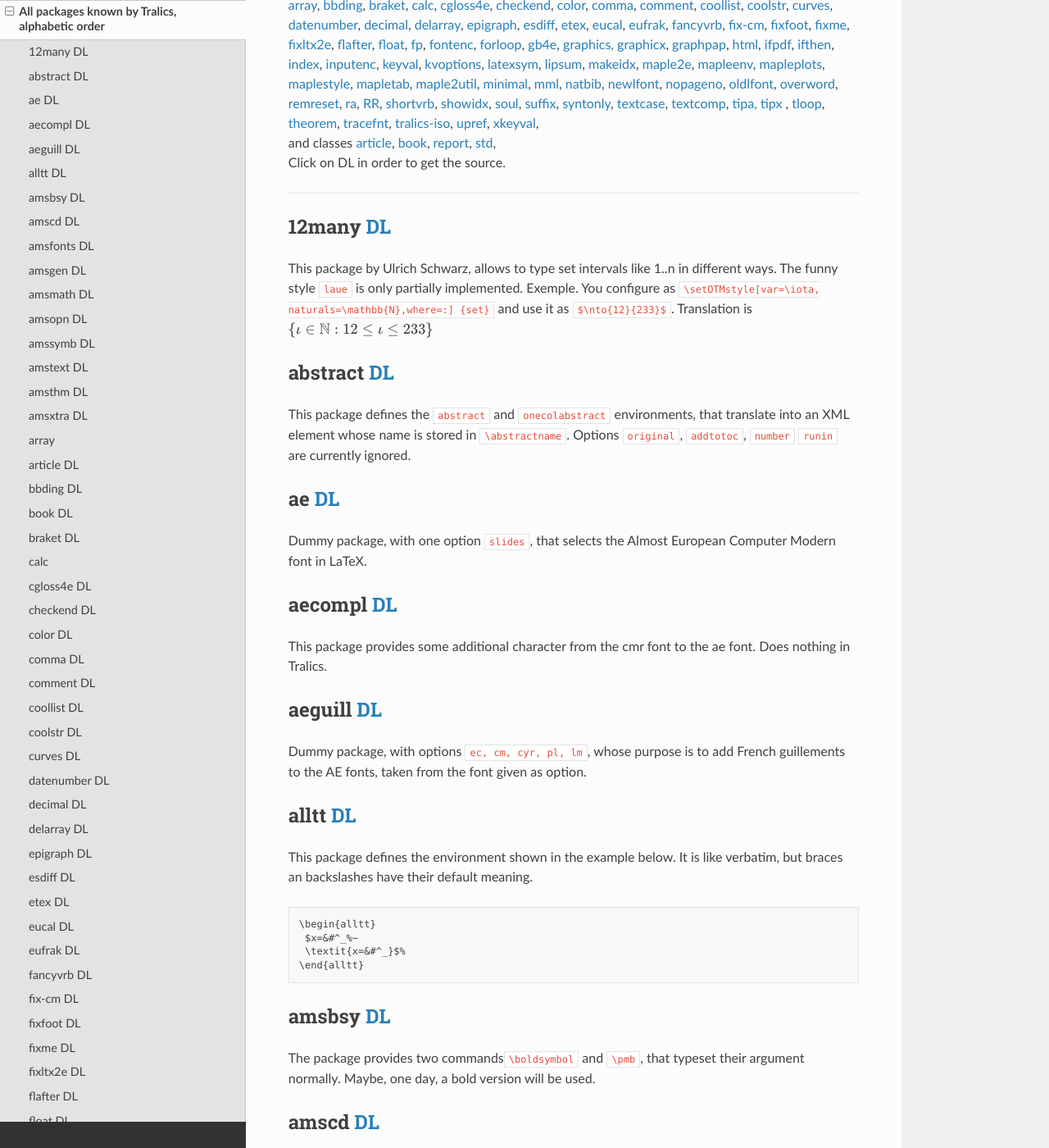
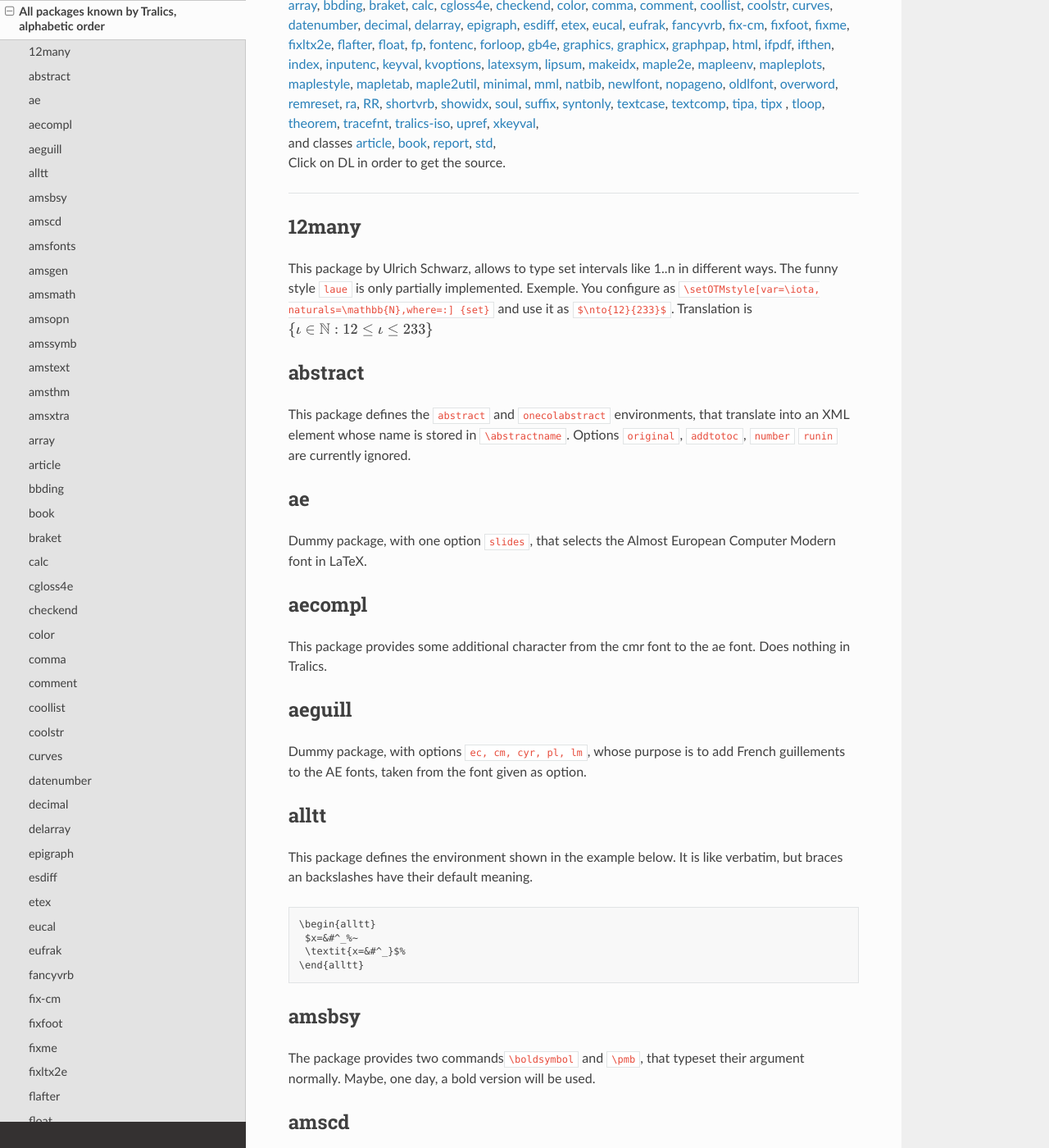
Before and after one commit to tralics/tralics, a Sphinx documentation site: the page built from docs/packages.rst, in a window 1280 px wide and 1400 px high, scrolled down 213 px. Shown: the whole window at 82% size. Built offline with Sphinx 7.4.7 and the Read the Docs theme 2.0.0, drawn with Linux system fonts in a browser that asks for light colours; some of the changed text lies outside the part shown.

Commit message:
Remove a few rst warnings

```diff
--- a/docs/cmds/doc-v.rst
+++ b/docs/cmds/doc-v.rst
@@ -653,7 +653,7 @@ The translation is
       <hi rend='tt'>\verb+&#x2423;{&#x2423;}&#x2423;$$</hi>.
       <hi rend='it'>+x+</hi>!</p>
 
-Preview:|example of \\verb|
+Preview:|example of verb|
 
 Look carefully at the last example. The character that follows the
 ``\verb`` command is a space, and this space plays the role of the
@@ -1192,7 +1192,7 @@
 it produces character U+22AA, ⊪; there is a triple vertical bar.
 
 .. |See...| image:: /img/AR.png
-.. |example of \\verb| image:: /img/img_116.png
+.. |example of verb| image:: /img/img_116.png
 .. |verbatim commands| image:: /img/img_108.png
 .. |Verbatim example| image:: /img/img_109.png
 .. |delimiters| image:: /img/img_50.png
--- a/docs/index.orig.rst
+++ b/docs/index.orig.rst
@@ -32,11 +32,6 @@ Printed Documentation and Examples
    :download:`Part II </pdf/tralics-rr2.pdf>`.
 -  Example of math formulas :download:`here </pdf/testmath.pdf>` and
    `here <mml_ex.html>`__.
--  The algorithms used by Tralics for the maths `XML
-   version <quadrat/tralics-math.xml>`__ or `Pdf
-   version <http://hal.inria.fr/inria-00192610/en/>`__
--  The amsmath sample paper, `translated <auxdir/testams.xml>`__ and
-   converted to `HTML <auxdir/beau2.xml>`__.
 
 Online Documentation
 --------------------
--- a/docs/packages.rst
+++ b/docs/packages.rst
@@ -45,8 +45,8 @@ All packages known by Tralics, alphabetic order
 
 .. _p12many:
 
-12many `DL <confdir/12many.plt>`__
-----------------------------------
+12many
+------
 
 This package by Ulrich Schwarz, allows to type set intervals like 1..n
 in different ways. The funny style ``laue`` is only partially
@@ -57,8 +57,8 @@ it as ``$\nto{12}{233}$``. Translation is
 
 .. _abstract:
 
-abstract `DL <confdir/abstract.plt>`__
---------------------------------------
+abstract
+--------
 
 This package defines the ``abstract`` and ``onecolabstract``
 environments, that translate into an XML element whose name is stored in
@@ -67,24 +67,24 @@ environments, that translate into an XML element whose name is stored in
 
 .. _ae:
 
-ae `DL <confdir/ae.plt>`__
---------------------------
+ae
+--
 
 Dummy package, with one option ``slides``, that selects the Almost
 European Computer Modern font in LaTeX.
 
 .. _aecompl:
 
-aecompl `DL <confdir/aecompl.plt>`__
-------------------------------------
+aecompl
+-------
 
 This package provides some additional character from the cmr font to the
 ae font. Does nothing in Tralics.
 
 .. _aeguill:
 
-aeguill `DL <confdir/aeguill.plt>`__
-------------------------------------
+aeguill
+-------
 
 Dummy package, with options ``ec, cm, cyr, pl, lm``, whose purpose is to
 add French guillements to the AE fonts, taken from the font given as
@@ -92,8 +92,8 @@ option.
 
 .. _alltt:
 
-alltt `DL <confdir/alltt.plt>`__
---------------------------------
+alltt
+-----
 
 This package defines the environment shown in the example below. It is
 like verbatim, but braces an backslashes have their default meaning.
@@ -109,8 +109,8 @@ like verbatim, but braces an backslashes have their default meaning.
 
 .. _amsbsy:
 
-amsbsy `DL <confdir/amsbsy.plt>`__
-----------------------------------
+amsbsy
+------
 
 The package provides two commands\ ``\boldsymbol`` and ``\pmb``, that
 typeset their argument normally. Maybe, one day, a bold version will be
@@ -118,8 +118,8 @@ used.
 
 .. _amscd:
 
-amscd `DL <confdir/amscd.plt>`__
---------------------------------
+amscd
+-----
 
 The package defines the CD environment, see example below. The
 environment makes the atsign character active, it reads three identical
@@ -154,15 +154,15 @@ vertical arrows, or a single one (vertical bar, equals sign, dot, or
 
 .. _amsfonts:
 
-amsfonts `DL <confdir/amsfonts.plt>`__
---------------------------------------
+amsfonts
+--------
 
 This package has an option psamsfonts, but does nothing.
 
 .. _amsgen:
 
-amsgen `DL <confdir/amsgen.plt>`__
-----------------------------------
+amsgen
+------
 
 This package is included in a lot of other ams packages. It defines some
 short cuts ``\@xp``, ``\DN@``, ``\FN@`` ``\nx@``, and a command
@@ -170,8 +170,8 @@ short cuts ``\@xp``, ``\DN@``, ``\FN@`` ``\nx@``, and a command
 
 .. _amsmath:
 
-amsmath `DL <confdir/amsgen.plt>`__
------------------------------------
+amsmath
+-------
 
 This package provides the following options: leqno, reqno, fleqn,
 centertags, tbtags, intlimits, nointlimits, sumlimits, nosumlimits,
@@ -186,8 +186,8 @@ not in the kernel are given by this file.
 
 .. _amsopn:
 
-amsopn `DL <confdir/amsopn.plt>`__
-----------------------------------
+amsopn
+------
 
 This package provides the following options: namelimits and
 nonamelimits. All commands defined by the LateX style file are in the
@@ -195,29 +195,29 @@ nonamelimits. All commands defined by the LateX style file are in the
 
 .. _amssymb:
 
-amssymb `DL <confdir/amssymb.plt>`__
-------------------------------------
+amssymb
+-------
 
 This package has an option amsfonts, but does nothing.
 
 .. _amstext:
 
-amstext `DL <confdir/amstext.plt>`__
-------------------------------------
+amstext
+-------
 
 This package does nothing.
 
 .. _amsthm:
 
-amsthm `DL <confdir/amsthm.plt>`__
-----------------------------------
+amsthm
+------
 
 This package does nothing.
 
 .. _amsxtra:
 
-amsxtra `DL <confdir/amsxtra.plt>`__
-------------------------------------
+amsxtra
+-------
 
 This package provides ``\sphat``, ``\spcheck``, ``\sptilde``,
 ``\spdot``, ``\spddot``, ``\spdddot``, ``\spbreve``, ``\spbreve``, as
@@ -245,15 +245,15 @@ of the box.
 
 .. _article:
 
-article `DL <confdir/article.clt>`__
-------------------------------------
+article
+-------
 
 Standard article class.
 
 .. _bbding:
 
-bbding `DL <confdir/bbding.plt>`__
-----------------------------------
+bbding
+------
 
 This package defines some names for some Ding characters. For instance
 ``\PhoneHandset`` for ✆, ``\FiveStarCenterOpen`` for ✫,
@@ -261,15 +261,15 @@ This package defines some names for some Ding characters. For instance
 
 .. _book:
 
-book `DL <confdir/book.clt>`__
-------------------------------
+book
+----
 
 Standard article class.
 
 .. _braket:
 
-braket `DL <confdir/braket.plt>`__
-----------------------------------
+braket
+------
 
 This package provides ``\bra``, ``\ket``, ``\braket``, ``\set``, and a
 large version (with capital initial letters). In the example that
@@ -311,15 +311,15 @@ equals signs are the same.
 
 .. _cgloss4e:
 
-cgloss4e `DL <confdir/cgloss4e.plt>`__
---------------------------------------
+cgloss4e
+--------
 
 Experimental package. All the code is in reality in the kernel
 
 .. _checkend:
 
-checkend `DL <confdir/checkend.plt>`__
---------------------------------------
+checkend
+--------
 
 If some closing braces and the like are missing, *Tralics* will print a
 line of the form *Save stack +40 -23* at the end of the job. A new item
@@ -342,8 +342,8 @@ like this.
 
 .. _color:
 
-color `DL <confdir/color.plt>`__
---------------------------------
+color
+-----
 
 Support for colors in Tralics. Options debugshow, usenames, monochrome
 are ignored. There are some driver options (dvips, xdvi, etc), all
@@ -352,8 +352,8 @@ Red are defined. Default depends on the driver.
 
 .. _comma:
 
-comma `DL <confdir/comma.plt>`__
---------------------------------
+comma
+-----
 
 This package provides a command ``\commaform`` that typesetsthe content
 of a counter with a comma very three digits; in fact it uses the content
@@ -388,19 +388,19 @@ Translation
 
 .. _comment:
 
-comment `DL <confdir/comment.plt>`__
-------------------------------------
+comment
+-------
 
 Implements ``\includecomment`` and ``\excludecomment`` as provided by
 the html package.
 
 .. _cool:
 
-coollist `DL <confdir/coolist.plt>`__
--------------------------------------
+coollist
+--------
 
-coolstr `DL <confdir/coolstr.plt>`__
-------------------------------------
+coolstr
+-------
 
 These packages provide some functionalities for strings and lists
 
@@ -427,15 +427,15 @@ These packages provide some functionalities for strings and lists
 
 .. _curves:
 
-curves `DL <confdir/curves.plt>`__
-----------------------------------
+curves
+------
 
 The package defines commands like ``\curve``, ``\tagcurve`` etc.
 
 .. _datenumber:
 
-datenumber `DL <confdir/datenumber.plt>`__
-------------------------------------------
+datenumber
+----------
 
 Provides functionalities on dates. You can set a date, for instance the
 first of March 2008 by ``\setdatenumber{2008}{3}{1}``, manipulate it, so
@@ -446,8 +446,8 @@ instance ``\dateselectlanguage {USenglish} \datedate`` gives February
 
 .. _decimal:
 
-decimal `DL <confdir/decimal.plt>`__
-------------------------------------
+decimal
+-------
 
 This package makes a dot active in math mode, transted as ``\cdot``. Use
 ``\.`` as a normal dot. Example
@@ -455,8 +455,8 @@ This package makes a dot active in math mode, transted as ``\cdot``. Use
 
 .. _delarray:
 
-delarray `DL <confdir/delarray.plt>`__
---------------------------------------
+delarray
+--------
 
 The package defines the environment used in the example below. In LaTeX,
 it redefines the array environment, but this is currently impossible in
@@ -474,8 +474,8 @@ Tralics.
 
 .. _epigraph:
 
-epigraph `DL <confdir/epigraph.plt>`__
---------------------------------------
+epigraph
+--------
 
 This package implements the ``\epigraph`` command and the ``epigraphs``
 environment.
@@ -516,16 +516,16 @@ Translation
 
 .. _esdiff:
 
-esdiff `DL <confdir/esdiff.plt>`__
-----------------------------------
+esdiff
+------
 
 This package lets you say ``$\diff{f}{x}$``, ``$\diff*[2]{g}{y}{0}}$``
 and ``$\diffp{f}{{x}{y^2}}$``.
 
 .. _etex:
 
-etex `DL <confdir/etex.plt>`__
-------------------------------
+etex
+----
 
 The etex package is a basic interface to some primitives provided by
 eTeX. It provides some commands like ``\globcount``, ``\loccount``,
@@ -563,24 +563,24 @@ produce an error message, because *Tralics* handles all boxes alike.
 
 .. _eucal:
 
-eucal `DL <confdir/eucal.plt>`__
---------------------------------
+eucal
+-----
 
 This package defines options psamsfonts, mathcal and mathsrc. It defines
 ``\EuScript`` as a synonym to ``\mathcal``.
 
 .. _eufrak:
 
-eufrak `DL <confdir/eufrak.plt>`__
-----------------------------------
+eufrak
+------
 
 This package defines option psamsfonts. It defines ``\EuFrak`` as a
 synonym to ``\mathfrak``.
 
 .. _fancyvrb:
 
-fancyvrb `DL <confdir/fancyvrb.plt>`__
---------------------------------------
+fancyvrb
+--------
 
 This package provides ``\DefineVerbatimEnvironment`` and some keywords
 used for the *Tralics* documentation. The real code is defined in the
@@ -588,50 +588,50 @@ kernel.
 
 .. _fix-cm:
 
-fix-cm `DL <confdir/fixcm.plt>`__
----------------------------------
+fix-cm
+------
 
 Dummy package.
 
 .. _fixfoot:
 
-fixfoot `DL <confdir/fixfoot.plt>`__
-------------------------------------
+fixfoot
+-------
 
 Provides command ``\DeclareFixedFootnote``.
 
 .. _fixme:
 
-fixme `DL <confdir/fixme.plt>`__
---------------------------------
+fixme
+-----
 
 Provides commands like ``\fixme``.
 
 .. _fixltx2e:
 
-fixltx2e `DL <confdir/fixltxe.plt>`__
--------------------------------------
+fixltx2e
+--------
 
 Dummy package.
 
 .. _flafter:
 
-flafter `DL <confdir/flafter.plt>`__
-------------------------------------
+flafter
+-------
 
 Dummy package.
 
 .. _float:
 
-float `DL <confdir/float.plt>`__
---------------------------------
+float
+-----
 
 This package provides the ``\newfloat`` command.
 
 .. _fp:
 
-fp `DL <confdir/fp.plt>`__
---------------------------
+fp
+--
 
 All operations defined by the fp package are implemented in C++. The two
 options ``nomessages`` and ``debug`` do nothing. In the example below
@@ -652,29 +652,29 @@ and ``\yfoo`` has the value indicated.
 
 .. _fontenc:
 
-fontenc `DL <confdir/fontenc.plt>`__
-------------------------------------
+fontenc
+-------
 
 Dummy package.
 
 .. _forloop:
 
-forloop `DL <confdir/forloop.plt>`__
-------------------------------------
+forloop
+-------
 
 Provides ``\forloop``.
 
 .. _gb4e:
 
-gb4e `DL <confdir/gb4e.plt>`__
-------------------------------
+gb4e
+----
 
 Experimental package. Loads cgloss4e
 
 .. _graphicx:
 
-graphics `DL <confdir/graphics.plt>`__, graphicx `DL <confdir/graphicx.plt>`__
-------------------------------------------------------------------------------
+graphics
+--------
 
 The ``\includegraphics`` command is built-in in *Tralics* with the
 semantics of the graphicx package. A few related commands
@@ -687,15 +687,15 @@ keyval if needed, it defines ``\rotatebox`` and allows declarations as
 
 .. _graphpap:
 
-graphpap `DL <confdir/graphpap.plt>`__
---------------------------------------
+graphpap
+--------
 
 Dummy package.
 
 .. _html:
 
-html `DL <confdir/html.plt>`__
-------------------------------
+html
+----
 
 This package provides some commands like ``\htmladdfnormallink`` that
 are variants of ``\href``, environments like ``htmlonly`` that behave as
@@ -703,15 +703,15 @@ comments, and a lot of other functions that do nothing.
 
 .. _ifpdf:
 
-ifpdf `DL <confdir/ifpdf.plt>`__
---------------------------------
+ifpdf
+-----
 
 Provides a boolean ``\iffpdf`` whose value is false.
 
 .. _ifthen:
 
-ifthen `DL <confdir/ifthen.plt>`__
-----------------------------------
+ifthen
+------
 
 The ``\ifthenelse`` command is builtin. This package provides a variant
 ``\Ifthenelse`` that redefines ``\value`` in a strange way (the same as
@@ -732,8 +732,8 @@ the LaTeX code).
 
 .. _index:
 
-index `DL <confdir/index.plt>`__
---------------------------------
+index
+-----
 
 This package provides a multiple index mechanism. You can declare a new
 index via ``\newindex``, add an attribute to the index via
@@ -752,8 +752,8 @@ index via ``\newindex``, add an attribute to the index via
 
 .. _inputenv:
 
-inputenc `DL <confdir/inputenc.plt>`__
---------------------------------------
+inputenc
+--------
 
 This package recognises options utf8, latin1, ascii, ansinew, applemac,
 cp1250, cp1252, cp1257, cp437, cp437de, cp865, cp850, cp852, cp858,
@@ -764,8 +764,8 @@ as enconding for the current file.
 
 .. _keyval:
 
-keyval `DL <confdir/keyval.plt>`__
-----------------------------------
+keyval
+------
 
 This package implements a system of defining and using sets of
 parameters, which are set using the syntax ``key=value``. It requires at
@@ -802,8 +802,8 @@ Translation
 
 .. _kvoptions:
 
-kvoptions `DL <confdir/kvoptions.plt>`__
-----------------------------------------
+kvoptions
+---------
 
 This package defines ``\DeclareBoolOption``,
 ``\DeclareComplementaryOption``, ``\DeclareStringOption``,
@@ -812,15 +812,15 @@ command ``\DisableKeyvalOption`` that allows you to disable an option.
 
 .. _latexsym:
 
-latexsym `DL <confdir/latexsym.plt>`__
---------------------------------------
+latexsym
+--------
 
 Dummy package.
 
 .. _lipsum:
 
-lipsum `DL <confdir/lipsum.plt>`__
-----------------------------------
+lipsum
+------
 
 This package provides a command that can be used as ``\lipsum``,
 ``\lipsum[10-14]``, or ``\lipsum[12]``, and produces some paragraphs
@@ -830,8 +830,8 @@ the range if no argument is given (default is 1-7), valid range is 1 to
 
 .. _makeidx:
 
-makeidx `DL <confdir/makeidx.plt>`__
-------------------------------------
+makeidx
+-------
 
 This package defines ``\see``, ``\seealso``, ``\seename``, and
 ``\alsoname``.
@@ -846,15 +846,15 @@ generated by maple
 
 .. _minimal:
 
-minimal `DL <confdir/minimal.clt>`__
-------------------------------------
+minimal
+-------
 
 This is a dummy class.
 
 .. _mml:
 
-mml `DL <confdir/mml.plt>`__
-----------------------------
+mml
+---
 
 This package provides a lot of commands, for instance ``\mmlIntegers``
 that produces <integers> it can be used in math mode, for content markup
@@ -862,8 +862,8 @@ MathML.
 
 .. _natbib:
 
-natbib `DL <confdir/natbib.plt>`__
-----------------------------------
+natbib
+------
 
 Provides features of natbib.sty
 
@@ -876,30 +876,30 @@ Provides features of natbib.sty
 
 .. _newlfont:
 
-newlfont `DL <confdir/newlfont.plt>`__
---------------------------------------
+newlfont
+--------
 
 Provides redefinition of commands like ``\rm``.
 
 .. _nopageno:
 
-nopageno `DL <confdir/nopageno.plt>`__
---------------------------------------
+nopageno
+--------
 
 This adds the attribute pair ``page-numbering='false'`` to the root
 element.
 
 .. _oldlfont:
 
-oldlfont `DL <confdir/oldlfont.plt>`__
---------------------------------------
+oldlfont
+--------
 
 Dummy package.
 
 .. _overword:
 
-overword `DL <confdir/overword.plt>`__
---------------------------------------
+overword
+--------
 
 This package provides two macros which can be used as building blocks
 for the parsing of text. It forms part of the Calendar package, but is
@@ -908,8 +908,8 @@ An example of use is given at the end of the package.
 
 .. _ra:
 
-ra `DL <confdir/ra.plt>`__ ra2007 `DL <confdir/ra2007.clt>`__ ra2008 `DL <confdir/ra2008.clt>`__
-------------------------------------------------------------------------------------------------
+ra
+--
 
 Files needed for typeseting Inria's Activity Report. Since 2007, there
 is a class file for each year, named ``ra2007``, etc. It has no option.
@@ -925,15 +925,15 @@ name of the XML element is the name of the environment.
 
 .. _report:
 
-report `DL <confdir/report.clt>`__
-----------------------------------
+report
+------
 
 Standard article class.
 
 .. _remreset:
 
-remreset `DL <confdir/remreset.plt>`__
---------------------------------------
+remreset
+--------
 
 If you say ``\newcounter{C}[A]`` then counter C is reset whenever
 counter A is stepped. The package provides the construction
@@ -943,23 +943,23 @@ implemented by default.
 
 .. _RR:
 
-RR `DL <confdir/RR.plt>`__
---------------------------
+RR
+--
 
 The package needed for typeseting Inria's Research Reports
 
 .. _shortvrb:
 
-shortvrb `DL <confdir/shortvrb.plt>`__
---------------------------------------
+shortvrb
+--------
 
 Defines ``\MakeShortVerb`` and ``\DeleteShortVerb\`` in terms of
 primitives ``\DefineShortVerb`` and ``\UndefineShortVerb``.
 
 .. _showidx:
 
-showidx `DL <confdir/showidx.plt>`__
-------------------------------------
+showidx
+-------
 
 Dummy package.
 
@@ -970,15 +970,15 @@ Some commands from this package are built-in.
 
 .. _std:
 
-std `DL <confdir/std.clt>`__
-----------------------------
+std
+---
 
 This is not a class/package, but a file shared between different classes
 
 .. _suffix:
 
-suffix `DL <confdir/syntonly.plt>`__
-------------------------------------
+suffix
+------
 
 Package by D. Kastrup. It allows to construct macros with suffixes; in
 the example that follows, we have a ``\snarf`` command, and extend it
@@ -1013,15 +1013,15 @@ This is what *Tralics* prints on the terminal. Note the funny names.
 
 .. _syntonly:
 
-syntonly `DL <confdir/syntonly.plt>`__
---------------------------------------
+syntonly
+--------
 
 Dummy package.
 
 .. _textcase:
 
-textcase `DL <confdir/textcase.plt>`__
---------------------------------------
+textcase
+--------
 
 This package implements ``\MakeTextUppercase`` and
 ``\MakeTexLowercase``, as well as ``\NoCaseChange``. In the example that
@@ -1039,8 +1039,8 @@ second math formula is in uppercase, with it, it is lowercase.
 
 .. _textcomp:
 
-textcomp `DL <confdir/textcomp.plt>`__
---------------------------------------
+textcomp
+--------
 
 This package declares options: full, almostfull, euro, safe, force, and
 warn. It does defines some commans like ``\textsevenoldstyle`` to
@@ -1049,8 +1049,8 @@ characters for these TeX characters.
 
 .. _tipa:
 
-tipa `DL <confdir/tipa.plt>`__ tpix `DL <confdir/tipx.plt>`__
--------------------------------------------------------------
+tipa
+----
 
 The tipa package provides some characters and accents used for IPA
 (International Phonetic Alphabet). The tipx package contains additional
@@ -1063,8 +1063,8 @@ default. If you want unsafe mode, use the command ``\tipaunsafemode``.
 
 .. _tloop:
 
-tloop `DL <confdir/tloop.plt>`__
---------------------------------
+tloop
+-----
 
 This package provides the function ``\tloop`` with two arguments, range
 and code. The range is fully expanded, should be of the form a-b; The
@@ -1099,8 +1099,8 @@ ij at row i column j.
 
 .. _theorem:
 
-theorem `DL <confdir/theorem.plt>`__
-------------------------------------
+theorem
+-------
 
 This is a virtual package. The example that follows requires no package
 at all.
@@ -1123,24 +1123,24 @@ at all.
 
 .. _titlepage:
 
-titlepage `DL <confdir/titlepage.plt>`__
-----------------------------------------
+titlepage
+---------
 
 This package implements some commands that can be used for a thesis
 title page.
 
 .. _tracefnt:
 
-tracefnt `DL <confdir/tracefnt.plt>`__
---------------------------------------
+tracefnt
+--------
 
 This package declares options: errorshow, warningshow, infoshow,
 debugshow, loading, infoshow, and pausing. It does nothing.
 
 .. _tralics-iso:
 
-tralics-iso `DL <confdir/tralics-iso.plt>`__
---------------------------------------------
+tralics-iso
+-----------
 
 This package defines a lot of commands like ``\mathslarr`` that should
 be used in math mode; translation is something like &#x2190; This
@@ -1150,14 +1150,14 @@ browser may show the character as ←.
 
 .. _upref:
 
-upref `DL <confdir/upref.plt>`__
---------------------------------
+upref
+-----
 
 Dummy package.
 
 .. _xkeyval:
 
-xkeyval `DL <confdir/xkeyval.plt>`__
-------------------------------------
+xkeyval
+-------
 
 Dummy package.
```
Also changed, not shown: docs/options.rst (+73 -4 lines), docs/step.rst (+9 -13 lines).
